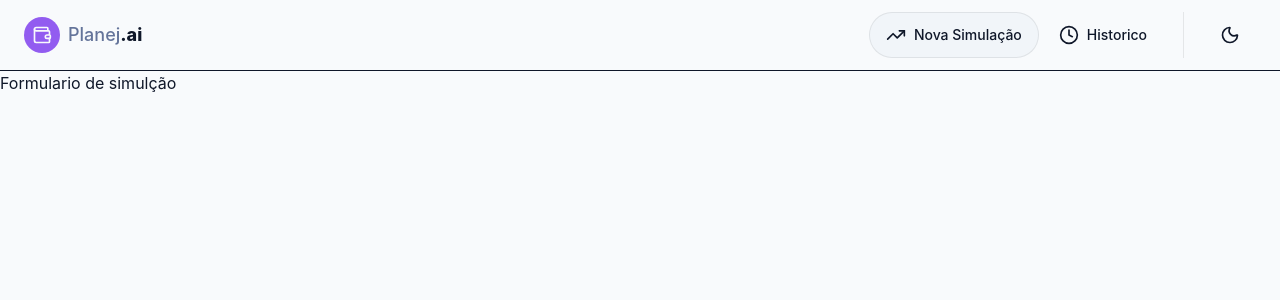
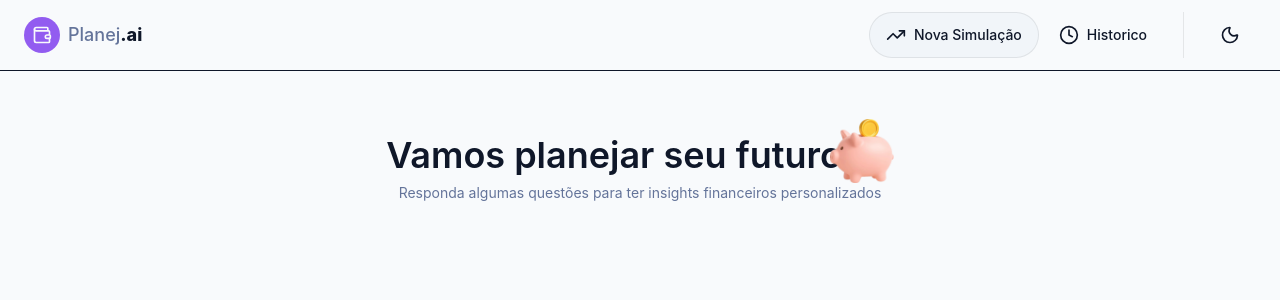
Before and after one commit to alexalves011/planejai, a React (Vite) app: page / in a window 1280 px wide. Shown: the top 300 px of the page. Built offline with nearby package versions, Linux system fonts and the light colour scheme.

Commit message:
feat: cria componente SimulationHero

```diff
--- /dev/null
+++ b/src/Pages/SimulationFormPage.tsx
@@ -0,0 +1,11 @@
+import { SimulationHero } from '@/components/features/simulation/Hero'
+
+export function SimulationFormPage() {
+  return (
+    <>
+      <main className="mx-auto max-w-x1 px-4 py-10 sm:py-14">
+        <SimulationHero />
+      </main>
+    </>
+  )
+}
--- /dev/null
+++ b/src/components/features/simulation/Form.tsx
@@ -0,0 +1,7 @@
+export function FormSimulation() {
+  return (
+    <div>
+      <h1>formulario de Simulação</h1>
+    </div>
+  )
+}
--- /dev/null
+++ b/src/components/features/simulation/Hero.tsx
@@ -0,0 +1,23 @@
+import PiggyBankImage from '@/assets/piggy-bank.png'
+
+export function SimulationHero() {
+  return (
+    <div className="mb-8 text-center">
+      {/* Adicionado sm:justify-center aqui para alinhar na mesma linha e centralizar */}
+      <div className="flex flex-col items-center sm:flex-row sm:justify-center">
+        <h1 className="text-foreground text-3xl font-semibold sm:text-4xl">
+          Vamos planejar seu futuro
+        </h1>
+        <img
+          src={PiggyBankImage}
+          alt=""
+          aria-hidden="true"
+          className="h-16 w-16 sm:-mt-2 sm:-ml-3"
+        />
+      </div>
+      <p className="text-muted-foreground text-sm">
+        Responda algumas questões para ter insights financeiros personalizados
+      </p>
+    </div>
+  )
+}
--- a/src/context/theme/ThemeContext.tsx
+++ b/src/context/theme/ThemeContext.tsx
@@ -1,4 +1,4 @@
-import { createContext } from "react"
+import { createContext } from 'react'
 
 export type Theme = 'light' | 'dark'
 
@@ -7,4 +7,6 @@ interface ThemeContextValue {
   toggleTheme: () => void
 }
 
-export const ThemeContext = createContext<ThemeContextValue | undefined> (undefined)
+export const ThemeContext = createContext<ThemeContextValue | undefined>(
+  undefined,
+)
--- a/src/routes/router.tsx
+++ b/src/routes/router.tsx
@@ -1,6 +1,7 @@
 import { createBrowserRouter } from 'react-router-dom'
 
 import { RootLayout } from '@/components/Layout/RootLayout'
+import { SimulationFormPage } from '@/Pages/SimulationFormPage'
 
 export const router = createBrowserRouter([
   {
@@ -10,7 +11,7 @@ export const router = createBrowserRouter([
         path: '/',
         element: (
           <>
-            <h1>Formulario de simulção</h1>
+           <SimulationFormPage/>
           </>
         ),
       },
```
Also changed, not shown: src/assets/piggy-bank.png (added).
